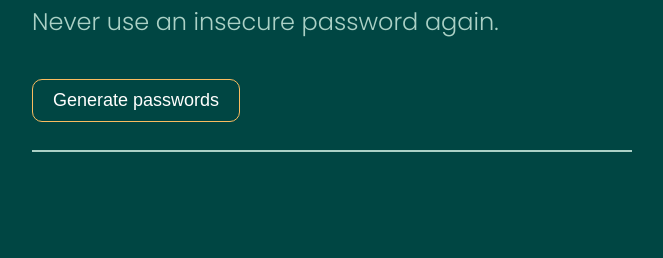
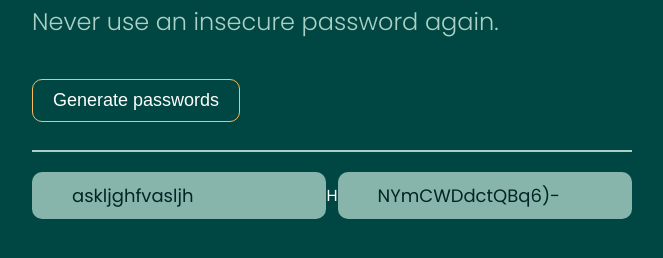
Before and after one commit to sejobasic/35-JavaScript-Projects, a plain HTML site: page password-generator/index.html in a window 1280 px wide. Both pictures are taken after a click on the button "Generate passwords". Shown: the part 334-592 px from the top of the page, without its empty margins (308-971 px from the left). Drawn offline with Linux system fonts and the light colour scheme.

Commit message:
Password generator- Generate random password of 12 characters - JavaScript functionality

```diff
--- a/password-generator/index.html
+++ b/password-generator/index.html
@@ -15,7 +15,10 @@
       <p>Never use an insecure password again.</p>
       <button class="btn">Generate passwords</button>
       <hr />
-      <div class="password-container"></div>
+      <div class="password-container">
+        <div class='password'>askljghfvasljh</div>
+        <div class="clipboard">H</div>
+      </div>
     </div>
     <script src="script.js"></script>
   </body>
--- a/password-generator/script.js
+++ b/password-generator/script.js
@@ -0,0 +1,28 @@
+const characters = ["A","B","C","D","E","F","G","H","I","J","K","L","M","N","O","P","Q","R","S","T","U","V","W","X","Y","Z","a","b","c","d","e","f","g","h","i","j","k","l","m","n","o","p","q","r","s","t","u","v","w","x","y","z", "0", "1", "2", "3", "4", "5", "6", "7", "8", "9","~","`","!","@","#","$","%","^","&","*","(",")","_","-","+","=","{","[","}","]",",","|",":",";","<",">",".","?",
+"/"];
+
+const passwordContainer = document.querySelector('.password-container')
+const buttonEl = document.querySelector('.btn')
+
+
+const firstPasswordEl = document.createElement('div');
+
+firstPasswordEl.classList.add('password');
+
+
+// Render passwords on click
+buttonEl.addEventListener('click', () => {
+    let firstPassword = getRandomPassword()
+
+    firstPasswordEl.textContent = firstPassword
+
+    passwordContainer.appendChild(firstPasswordEl)
+    passwordContainer.appendChild(secondPasswordEl)
+
+})
+
+// Generate random password
+function getRandomPassword() {
+  const shuffled = [...characters].sort(() => 0.5 - Math.random());
+  return shuffled.slice(0, 15).join('');
+}
--- a/password-generator/style.css
+++ b/password-generator/style.css
@@ -62,11 +62,13 @@ p {
 }
 
 .password {
+  width: 100%;
   background: #abd1c6;
   color: #001e1d;
-  padding: 10px 30px;
+  padding: 10px 40px;
   border-radius: 10px;
   opacity: 0.8;
+  font-size: 18px;
 }
 
 .text-color {
```
